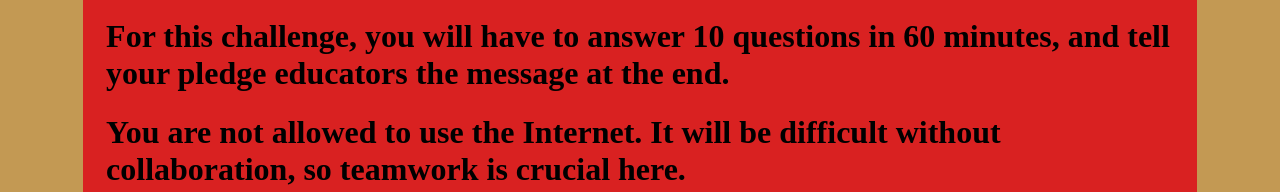
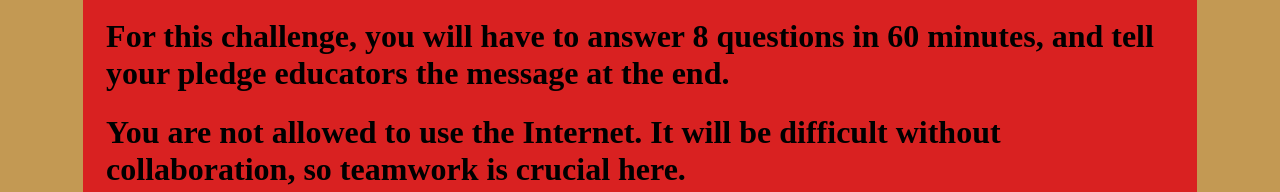
Before and after one commit to mchoi63/laby, a plain HTML site: page index.html in a window 1280 px wide. Shown: the part 608-800 px from the top of the page. Drawn offline with Linux system fonts and the light colour scheme; a web font is replaced by a local one.

Commit message:
Update index.html

```diff
--- a/index.html
+++ b/index.html
@@ -11,7 +11,7 @@
         <div id="m_box">
             <h1 class="messages" id="m1">Welcome pledges to PGN!</h1>
             <h1 class="messages" id="m2">This is one of the many challenges you guys are expected to overcome to fully become brothers of PGN.</h1>
-            <h1 class="messages" id="m3">For this challenge, you will have to answer 10 questions in 60 minutes, and tell your pledge educators the message at the end.</h1>
+            <h1 class="messages" id="m3">For this challenge, you will have to answer 8 questions in 60 minutes, and tell your pledge educators the message at the end.</h1>
             <h1 class="messages" id="m4">You are not allowed to use the Internet. It will be difficult without collaboration, so teamwork is crucial here.</h1>
             <h1 class="messages" id="m5">Also, for each question, you only get three tries. If you don't get the correct answer within those three tries, then you will have to start again with Question 1.</h1>
             <h1 class="messages" id="m6">Now, press Begin to start the challenge.</h1>
```
